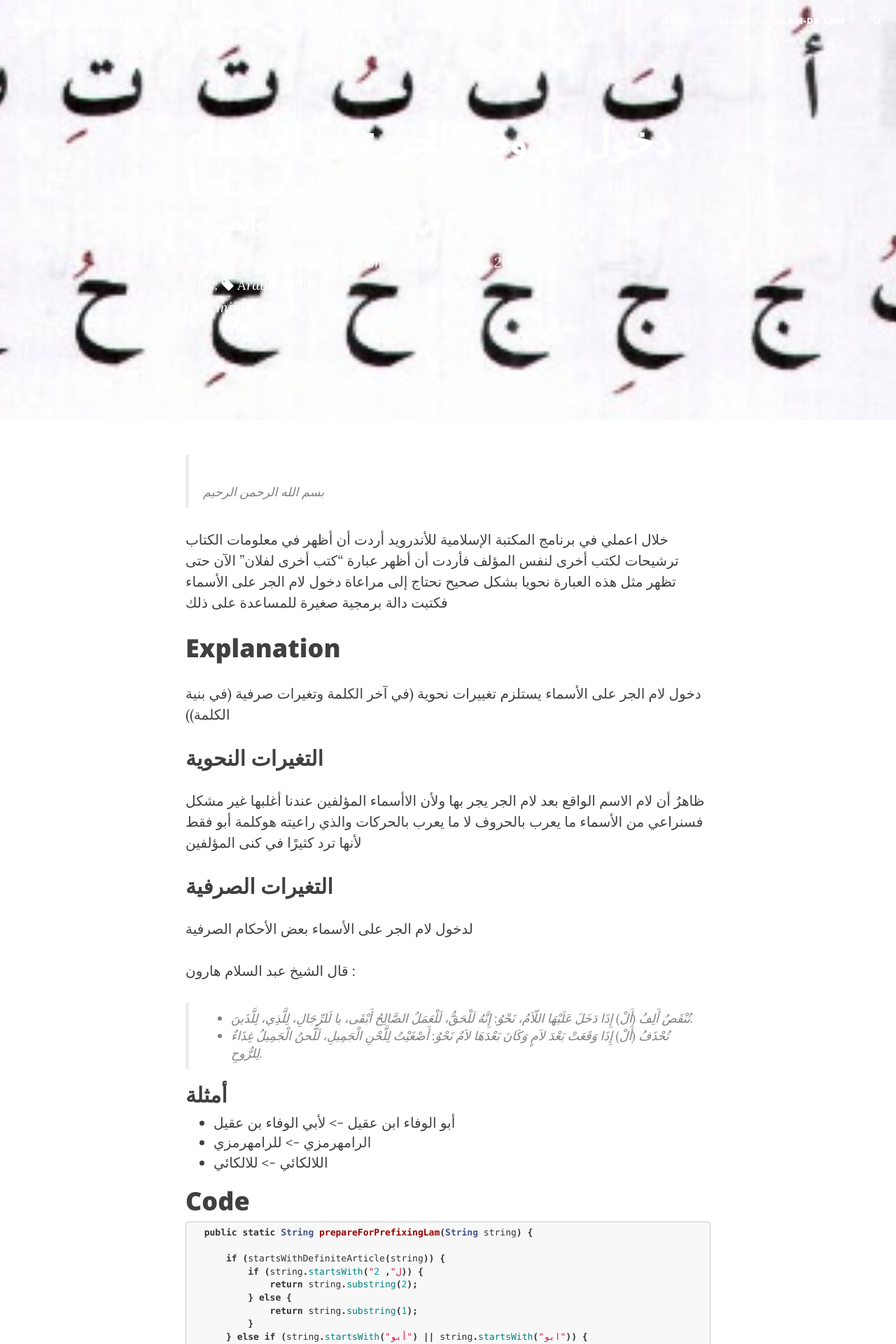
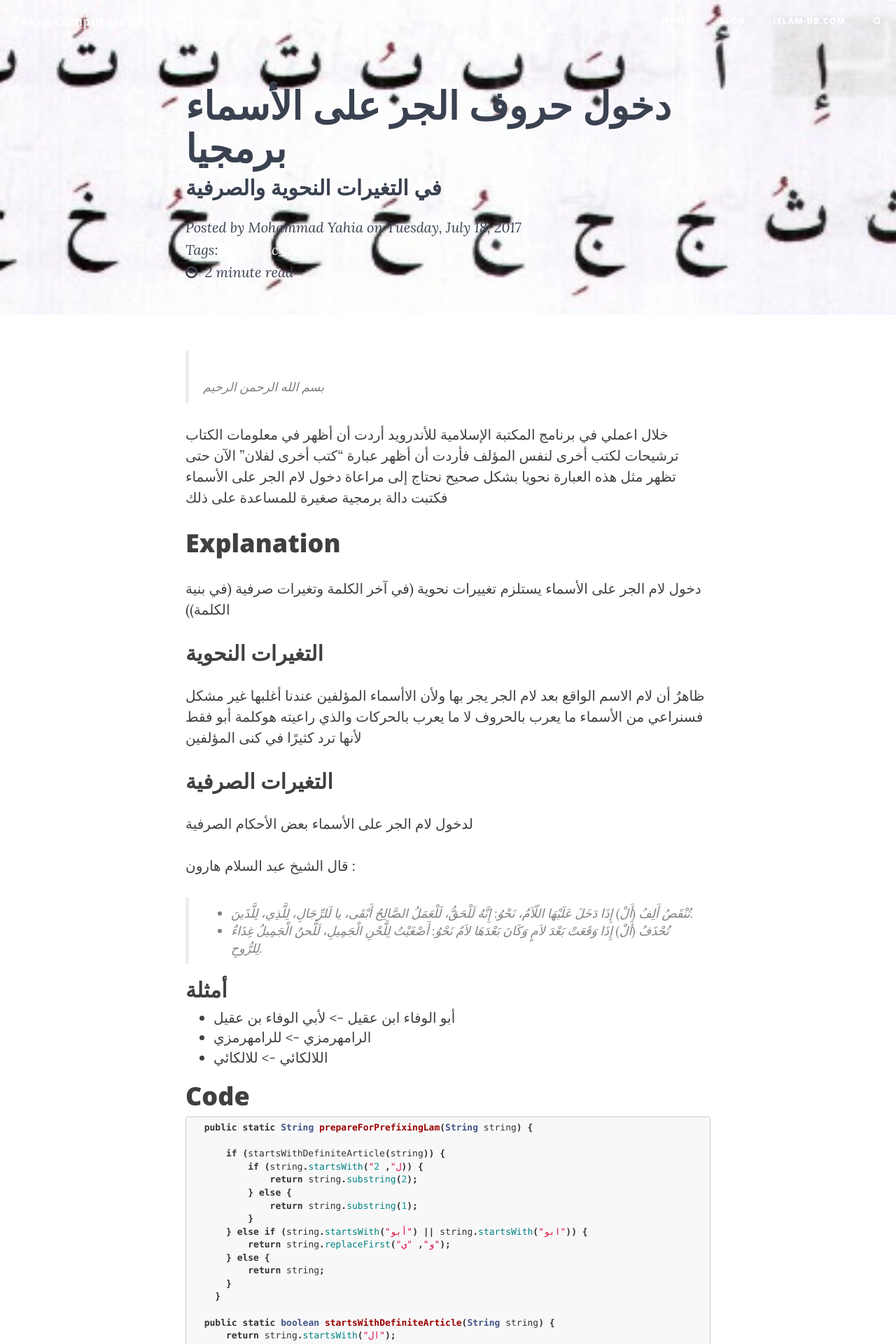
Before and after one commit to fekracomputers/fekracomputers.github.io, a Jekyll site: the page built from _posts/2017-07-18-دخول-حروف-الجر-على-الأسماء-برمجيا.md, in a window 1280 px wide. Shown: the top 1920 px of the page at 70% size. Built offline with Jekyll 4.4.1, drawn with Linux system fonts in a browser that asks for light colours; nearby versions of some CDN libraries.

Commit message:
fix bg color

```diff
--- a/css/clean-blog.css
+++ b/css/clean-blog.css
@@ -39,6 +39,10 @@
 .intro-header .site-heading,
 .intro-header .post-heading,
 .intro-header .page-heading{padding:100px 0 50px;color:white;}
+
+.intro-header .page-heading.light-background,
+.intro-header .post-heading.light-background{padding:100px 0 50px;color:#3a4150;}
+
 @media only screen and (min-width:768px){.intro-header .site-heading,
 .intro-header .post-heading,
 .intro-header .page-heading{padding:150px 0;}
```
